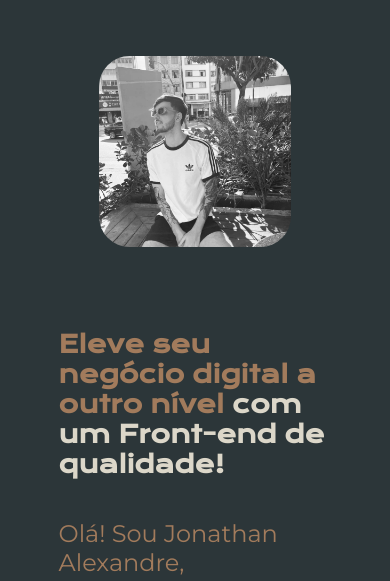
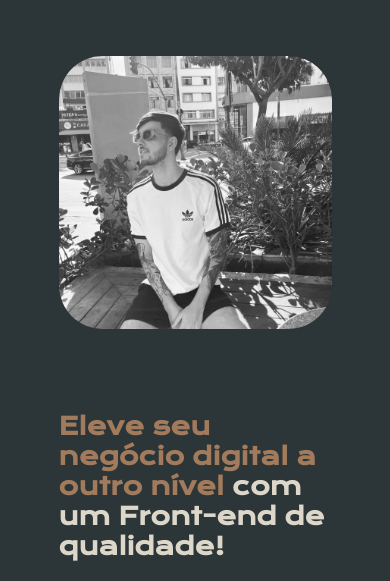
Before and after one commit to Jonathan-25021997/Portifolio-Jonathan-Alexandre, a plain HTML site: page index.html in a window 390 px wide. Shown: the part 189-770 px from the top of the page. Drawn offline with nearby package versions, Linux system fonts and the light colour scheme.

Commit message:
Update style.css

```diff
--- a/styles/style.css
+++ b/styles/style.css
@@ -209,7 +209,7 @@ z
         gap: 0%;
         }
      .apresentacao__imagem__imagens{
-            width: 70%;
+            width: 100%;
         }
     }
 
@@ -241,7 +241,7 @@ z
         }
 
          .apresentacao__imagem__imagens{
-            width: 70%;
+            width: 100%;
         }
 
 
@@ -279,7 +279,7 @@ z
     }
 
      .apresentacao__imagem__imagens{
-            width: 70%;
+            width: 100%;
         }
 
 
```
